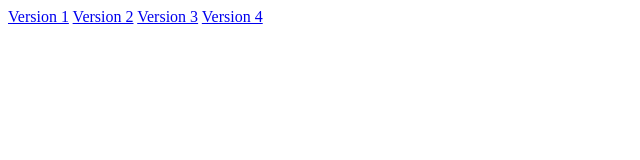
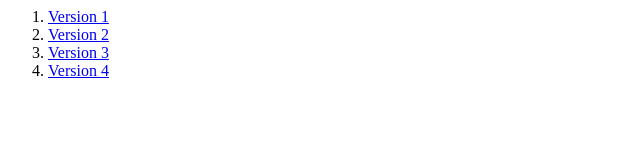
Before and after one commit to jaytaylor-dev/jaytaylor-dev.github.io, a plain HTML site: page index.html in a window 1280 px wide. Shown: the whole page, without its empty margins (0-640 px from the left). Drawn offline with Linux system fonts and the light colour scheme.

Commit message:
Update index.html

```diff
--- a/index.html
+++ b/index.html
@@ -5,10 +5,11 @@
     <title>CIS 155 Web Project</title>
 </head>
 <body>
-    <a href="https://jaytaylor-dev.github.io/project/V1/">Version 1</a>
-    <a href="https://jaytaylor-dev.github.io/project/V2/">Version 2</a>
-    <a href="https://jaytaylor-dev.github.io/project/V3/">Version 3</a>
-    <a href="https://jaytaylor-dev.github.io/project/V4/">Version 4</a>
-
+    <ol>
+        <li><a href="https://jaytaylor-dev.github.io/project/V1/">Version 1</a></li>
+        <li><a href="https://jaytaylor-dev.github.io/project/V2/">Version 2</a></li>
+        <li><a href="https://jaytaylor-dev.github.io/project/V3/">Version 3</a></li>
+        <li><a href="https://jaytaylor-dev.github.io/project/V4/">Version 4</a></li>
+    </ol>
 </body>
 </html>
```
